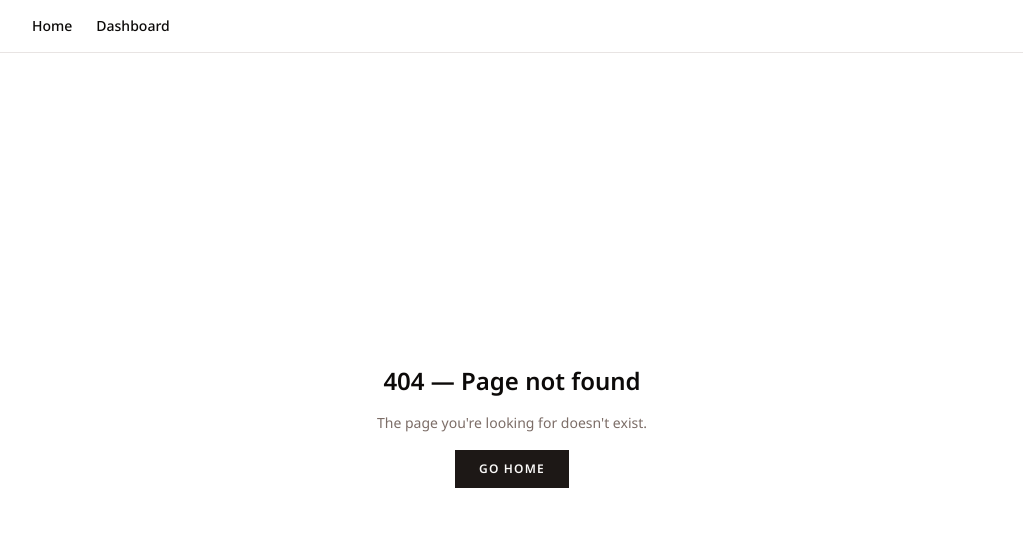
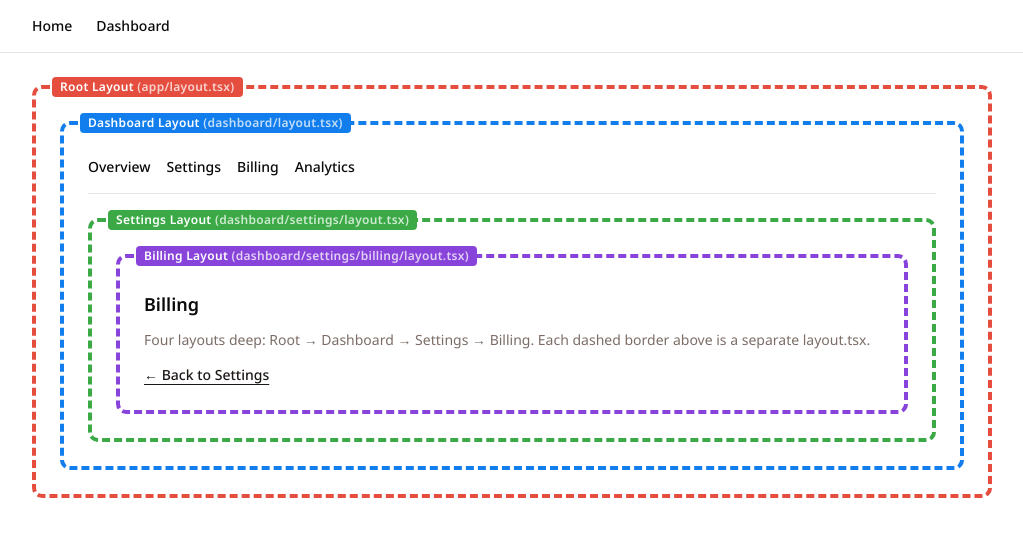
Before and after one commit to umershaikh123/next-practice, a Next.js app: page /dashboard/settings/billing in a window 1280 px wide. Before the commit this address had no page. Shown: the top 536 px of the page, without its empty margins (128-1151 px from the left). Built offline with nearby package versions, Linux system fonts and the light colour scheme; a web font is replaced by a local one.

Commit message:
nested layouts

```diff
--- /dev/null
+++ b/src/app/dashboard/_components/dashboard-nav.tsx
@@ -0,0 +1,24 @@
+import Link from "next/link"
+
+const DASHBOARD_LINKS = [
+  { href: "/dashboard", label: "Overview" },
+  { href: "/dashboard/settings", label: "Settings" },
+  { href: "/dashboard/settings/billing", label: "Billing" },
+  { href: "/dashboard/analytics", label: "Analytics" },
+] as const
+
+export function DashboardNav() {
+  return (
+    <nav className="mb-6 flex flex-wrap gap-4 border-b border-border pb-4">
+      {DASHBOARD_LINKS.map(link => (
+        <Link
+          key={link.href}
+          href={link.href}
+          className="text-sm font-medium text-foreground hover:text-primary"
+        >
+          {link.label}
+        </Link>
+      ))}
+    </nav>
+  )
+}
--- /dev/null
+++ b/src/app/dashboard/analytics/layout.tsx
@@ -0,0 +1,15 @@
+import { LayoutFrame } from "@/shared/components/layout-frame"
+
+export default function AnalyticsLayout({
+  children,
+}: LayoutProps<"/dashboard/analytics">) {
+  return (
+    <LayoutFrame
+      label="Analytics Layout"
+      path="dashboard/analytics/layout.tsx"
+      color={5}
+    >
+      {children}
+    </LayoutFrame>
+  )
+}
--- /dev/null
+++ b/src/app/dashboard/analytics/page.tsx
@@ -0,0 +1,18 @@
+import type { Metadata } from "next"
+
+export const metadata: Metadata = {
+  title: "Analytics",
+}
+
+export default function AnalyticsPage() {
+  return (
+    <div className="space-y-3">
+      <h2 className="text-lg font-semibold">Analytics</h2>
+      <p className="text-sm text-muted-foreground">
+        A sibling branch to Settings: Root → Dashboard → Analytics. Same
+        depth as Settings, different layout instance — navigating between
+        the two remounts this layout and its state.
+      </p>
+    </div>
+  )
+}
--- a/src/app/dashboard/layout.tsx
+++ b/src/app/dashboard/layout.tsx
@@ -1,3 +1,11 @@
+import { LayoutFrame } from "@/shared/components/layout-frame"
+import { DashboardNav } from "./_components/dashboard-nav"
+
 export default function DashboardLayout({ children }: LayoutProps<"/dashboard">) {
-  return <div className="mx-auto w-full max-w-5xl p-8">{children}</div>
+  return (
+    <LayoutFrame label="Dashboard Layout" path="dashboard/layout.tsx" color={2}>
+      <DashboardNav />
+      {children}
+    </LayoutFrame>
+  )
 }
--- /dev/null
+++ b/src/app/dashboard/settings/billing/layout.tsx
@@ -0,0 +1,15 @@
+import { LayoutFrame } from "@/shared/components/layout-frame"
+
+export default function BillingLayout({
+  children,
+}: LayoutProps<"/dashboard/settings/billing">) {
+  return (
+    <LayoutFrame
+      label="Billing Layout"
+      path="dashboard/settings/billing/layout.tsx"
+      color={4}
+    >
+      {children}
+    </LayoutFrame>
+  )
+}
--- /dev/null
+++ b/src/app/dashboard/settings/billing/page.tsx
@@ -0,0 +1,24 @@
+import type { Metadata } from "next"
+import Link from "next/link"
+
+export const metadata: Metadata = {
+  title: "Billing",
+}
+
+export default function BillingPage() {
+  return (
+    <div className="space-y-3">
+      <h2 className="text-lg font-semibold">Billing</h2>
+      <p className="text-sm text-muted-foreground">
+        Four layouts deep: Root → Dashboard → Settings → Billing. Each
+        dashed border above is a separate layout.tsx.
+      </p>
+      <Link
+        href="/dashboard/settings"
+        className="text-sm font-medium text-primary underline underline-offset-4"
+      >
+        ← Back to Settings
+      </Link>
+    </div>
+  )
+}
--- /dev/null
+++ b/src/app/dashboard/settings/layout.tsx
@@ -0,0 +1,15 @@
+import { LayoutFrame } from "@/shared/components/layout-frame"
+
+export default function SettingsLayout({
+  children,
+}: LayoutProps<"/dashboard/settings">) {
+  return (
+    <LayoutFrame
+      label="Settings Layout"
+      path="dashboard/settings/layout.tsx"
+      color={3}
+    >
+      {children}
+    </LayoutFrame>
+  )
+}
--- /dev/null
+++ b/src/app/dashboard/settings/page.tsx
@@ -0,0 +1,24 @@
+import type { Metadata } from "next"
+import Link from "next/link"
+
+export const metadata: Metadata = {
+  title: "Settings",
+}
+
+export default function SettingsPage() {
+  return (
+    <div className="space-y-3">
+      <h2 className="text-lg font-semibold">Settings</h2>
+      <p className="text-sm text-muted-foreground">
+        This page is rendered inside the Settings layout, which is nested
+        inside the Dashboard layout, which is nested inside the Root layout.
+      </p>
+      <Link
+        href="/dashboard/settings/billing"
+        className="text-sm font-medium text-primary underline underline-offset-4"
+      >
+        Go to Billing →
+      </Link>
+    </div>
+  )
+}
--- a/src/app/globals.css
+++ b/src/app/globals.css
@@ -46,6 +46,11 @@
   --radius-2xl: calc(var(--radius) * 1.8);
   --radius-3xl: calc(var(--radius) * 2.2);
   --radius-4xl: calc(var(--radius) * 2.6);
+  --color-layout-frame-1: var(--layout-frame-1);
+  --color-layout-frame-2: var(--layout-frame-2);
+  --color-layout-frame-3: var(--layout-frame-3);
+  --color-layout-frame-4: var(--layout-frame-4);
+  --color-layout-frame-5: var(--layout-frame-5);
 }
 
 :root {
@@ -81,6 +86,14 @@
   --sidebar-accent-foreground: oklch(0.214 0.009 43.1);
   --sidebar-border: oklch(0.922 0.005 34.3);
   --sidebar-ring: oklch(0.714 0.014 41.2);
+
+  /* Distinct, high-chroma colors used only to visualize nested layout
+     boundaries during app-router practice — not part of the design system. */
+  --layout-frame-1: oklch(0.63 0.19 29.2); /* red */
+  --layout-frame-2: oklch(0.6 0.19 255); /* blue */
+  --layout-frame-3: oklch(0.65 0.17 145); /* green */
+  --layout-frame-4: oklch(0.55 0.22 300); /* purple */
+  --layout-frame-5: oklch(0.75 0.17 70); /* amber */
 }
 
 .dark {
--- a/src/app/layout.tsx
+++ b/src/app/layout.tsx
@@ -9,6 +9,7 @@ import "./globals.css"
 import { cn } from "@/shared/lib/utils"
 import { NavBar } from "@/shared/components/nav-bar"
 import { Providers } from "@/shared/providers"
+import { LayoutFrame } from "@/shared/components/layout-frame"
 const playfairDisplayHeading = Playfair_Display({
   subsets: ["latin"],
   variable: "--font-heading",
@@ -50,7 +51,13 @@ export default function RootLayout({ children }: LayoutProps<"/">) {
     >
       <body className="min-h-full flex flex-col">
         <NavBar />
-        <Providers>{children}</Providers>
+        <Providers>
+          <div className="mx-auto w-full max-w-5xl flex-1 p-8">
+            <LayoutFrame label="Root Layout" path="app/layout.tsx" color={1}>
+              {children}
+            </LayoutFrame>
+          </div>
+        </Providers>
       </body>
     </html>
   )
--- /dev/null
+++ b/src/shared/components/layout-frame.tsx
@@ -0,0 +1,27 @@
+import type { ReactNode } from "react"
+import {
+  LAYOUT_FRAME_COLORS,
+  type LayoutFrameColor,
+} from "@/shared/constants/layout-frame-colors"
+
+type LayoutFrameProps = {
+  label: string
+  path: string
+  color: LayoutFrameColor
+  children: ReactNode
+}
+
+export function LayoutFrame({ label, path, color, children }: LayoutFrameProps) {
+  const { border, badge } = LAYOUT_FRAME_COLORS[color]
+
+  return (
+    <div className={`relative rounded-lg border-4 border-dashed p-6 pt-8 ${border}`}>
+      <span
+        className={`absolute -top-3 left-4 rounded px-2 py-0.5 text-xs font-semibold tracking-wide ${badge}`}
+      >
+        {label} <span className="opacity-75">({path})</span>
+      </span>
+      {children}
+    </div>
+  )
+}
--- /dev/null
+++ b/src/shared/constants/layout-frame-colors.ts
@@ -0,0 +1,24 @@
+export const LAYOUT_FRAME_COLORS = {
+  1: {
+    border: "border-layout-frame-1",
+    badge: "bg-layout-frame-1 text-white",
+  },
+  2: {
+    border: "border-layout-frame-2",
+    badge: "bg-layout-frame-2 text-white",
+  },
+  3: {
+    border: "border-layout-frame-3",
+    badge: "bg-layout-frame-3 text-white",
+  },
+  4: {
+    border: "border-layout-frame-4",
+    badge: "bg-layout-frame-4 text-white",
+  },
+  5: {
+    border: "border-layout-frame-5",
+    badge: "bg-layout-frame-5 text-black",
+  },
+} as const
+
+export type LayoutFrameColor = keyof typeof LAYOUT_FRAME_COLORS
```
